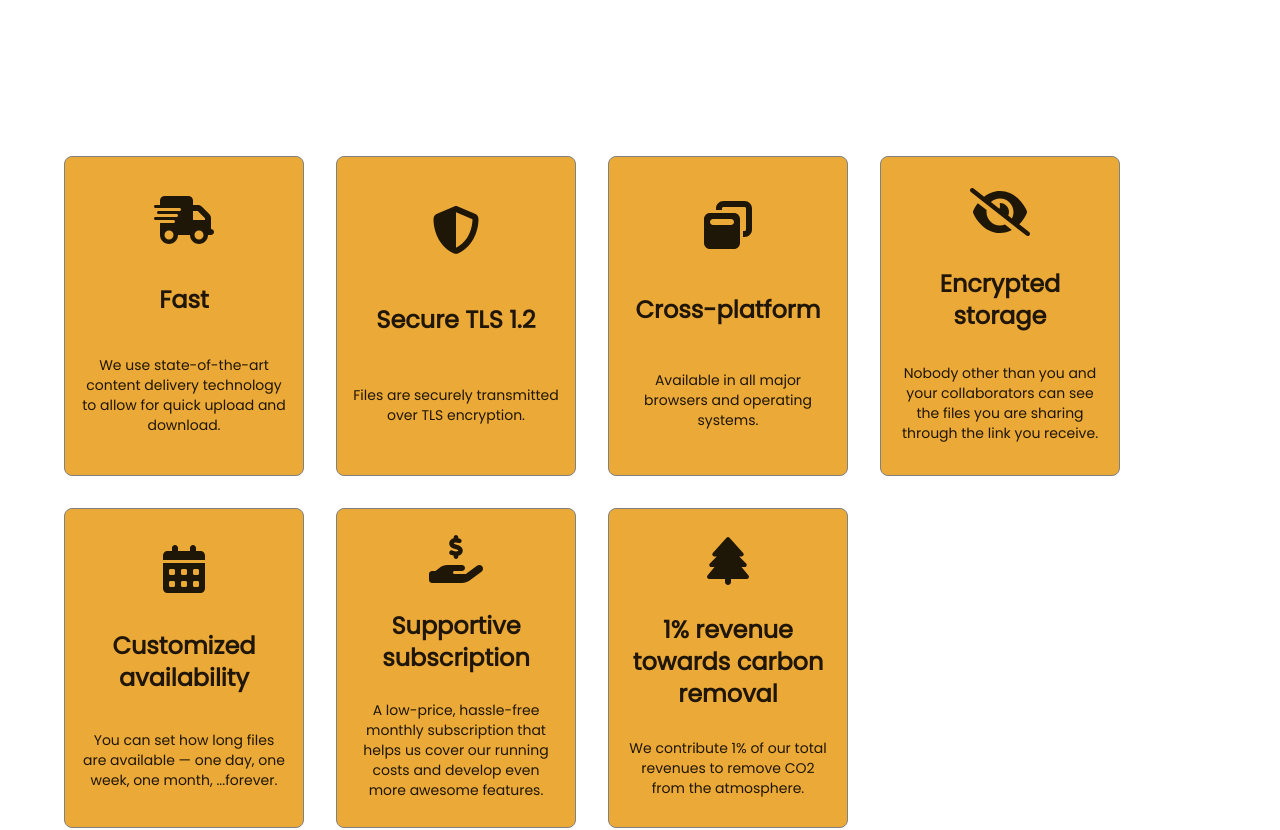
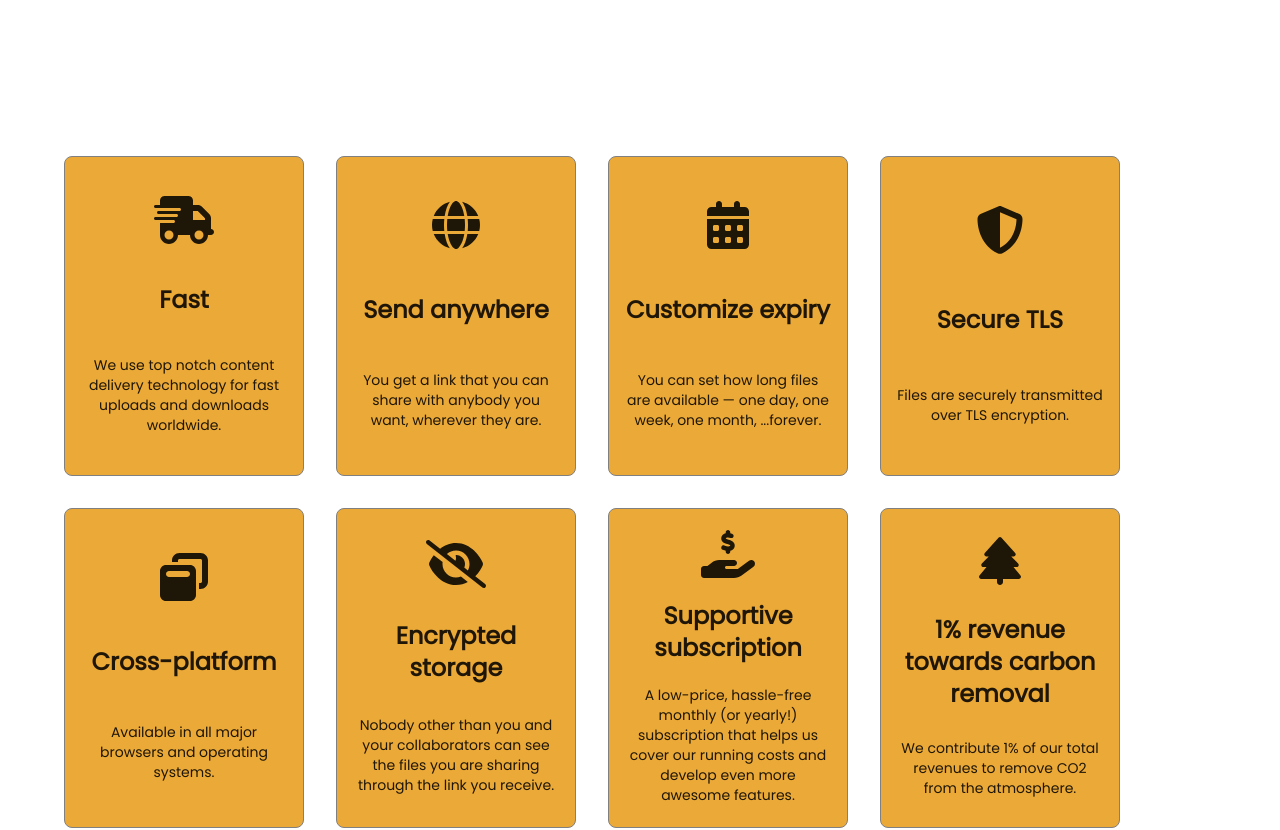
Before and after one commit to sugarshare/sugarshare-www, a React (Create React App) app: page / in a window 1280 px wide. Shown: the part 820-1650 px from the top of the page. Built offline with nearby package versions, Linux system fonts and the light colour scheme.

Commit message:
Add benefit and update benefits section

```diff
--- a/src/App.tsx
+++ b/src/App.tsx
@@ -5,7 +5,7 @@ import Box from '@mui/material/Box';
 import Link from '@mui/material/Link';
 
 import {
-  faShieldHalved, faEyeSlash, faTruckFast, faWindowRestore, faCalendarDays, faHandHoldingDollar, faTree,
+  faShieldHalved, faGlobe, faEyeSlash, faTruckFast, faWindowRestore, faCalendarDays, faHandHoldingDollar, faTree,
 } from '@fortawesome/free-solid-svg-icons';
 
 import settings from './settings';
@@ -38,12 +38,21 @@ export default function App() {
               <PropertyTile
                 icon={faTruckFast}
                 primaryText='Fast'
-                secondaryText='We use state-of-the-art content delivery technology to allow for quick upload and download.'
+                secondaryText='We use top notch content delivery technology for fast uploads and downloads worldwide.'
+              />,
+              <PropertyTile
+                icon={faGlobe}
+                primaryText='Send anywhere'
+                secondaryText='You get a link that you can share with anybody you want, wherever they are.'
+              />,
+              <PropertyTile
+                icon={faCalendarDays}
+                primaryText='Customize expiry'
+                secondaryText='You can set how long files are available &mdash; one day, one week, one month, ...forever.'
               />,
               <PropertyTile
                 icon={faShieldHalved}
-                // primaryText='Secure TLS'
-                primaryText='Secure TLS 1.2'
+                primaryText='Secure TLS'
                 secondaryText='Files are securely transmitted over TLS encryption.'
               />,
               <PropertyTile
@@ -57,15 +66,9 @@ export default function App() {
                 secondaryText='Nobody other than you and your collaborators can see the files you are sharing through the link you receive.'
               />,
               <PropertyTile
-                icon={faCalendarDays}
-                primaryText='Customized availability'
-                secondaryText='You can set how long files are available &mdash; one day, one week, one month, ...forever.'
-              />,
-              <PropertyTile
                 icon={faHandHoldingDollar}
                 primaryText='Supportive subscription'
-                // secondaryText='A low-price, hassle-free monthly (or yearly!) subscription that helps us cover our running costs and develop even more awesome features.'
-                secondaryText='A low-price, hassle-free monthly subscription that helps us cover our running costs and develop even more awesome features.'
+                secondaryText='A low-price, hassle-free monthly (or yearly!) subscription that helps us cover our running costs and develop even more awesome features.'
               />,
               <PropertyTile
                 icon={faTree}
```
